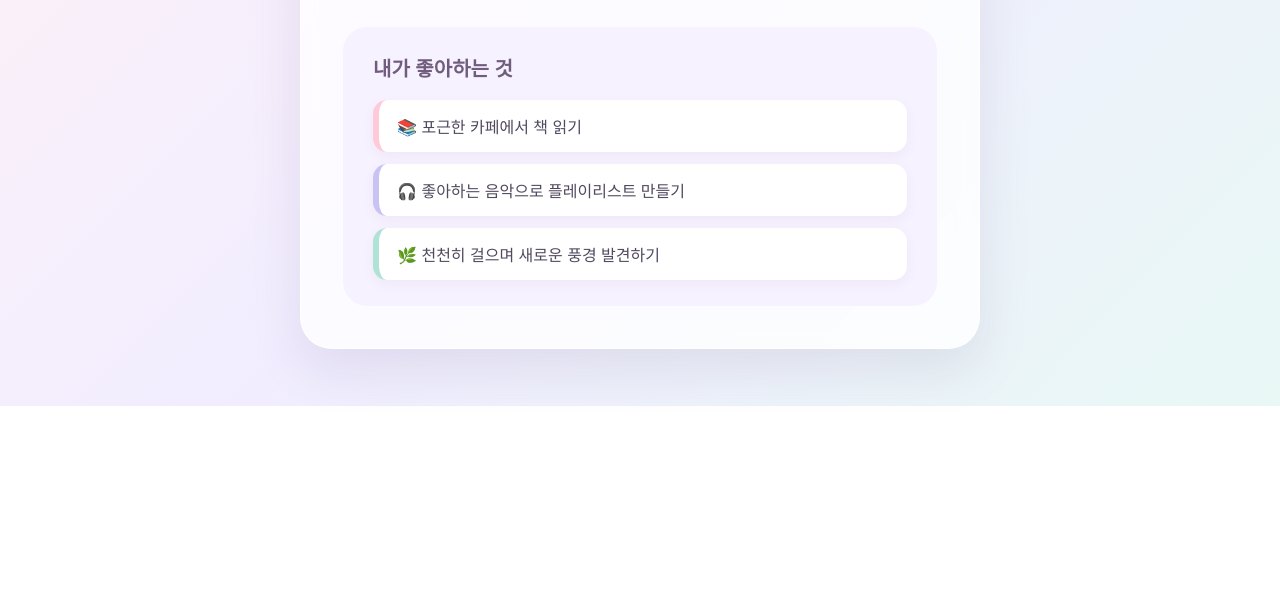
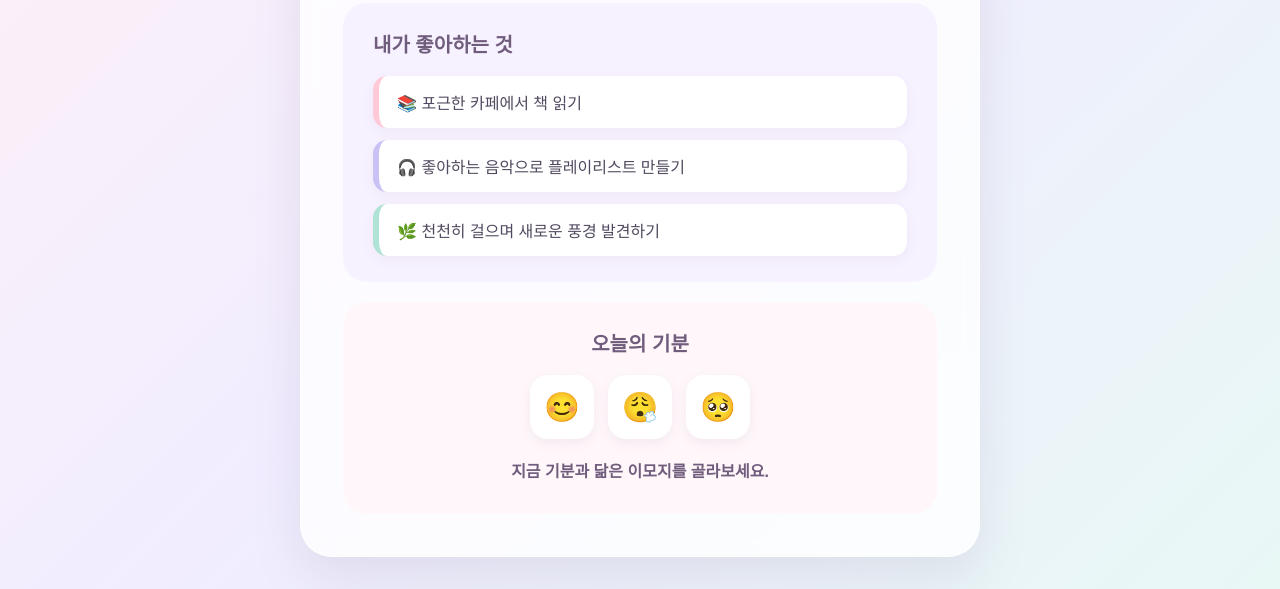
Before and after one commit to young0206/vibe-class, a plain HTML site: page vibe-week3/index.html in a window 1280 px wide. Shown: the part 394-983 px from the top of the page. Before the commit the page ends 800 px from the top, so only its background shows below. Drawn offline with Linux system fonts and the light colour scheme.

Commit message:
오늘의 기분 선택 기능 추가

```diff
--- a/vibe-week3/index.html
+++ b/vibe-week3/index.html
@@ -84,6 +84,54 @@
     li:nth-child(1) { border-left: 6px solid #ffc9d8; }
     li:nth-child(2) { border-left: 6px solid #c9c2f5; }
     li:nth-child(3) { border-left: 6px solid #afe3d5; }
+
+    .mood {
+      margin-top: 20px;
+      padding: 26px 30px;
+      background: #fff7fa;
+      border-radius: 24px;
+    }
+
+    .mood-buttons {
+      display: flex;
+      justify-content: center;
+      gap: 14px;
+    }
+
+    .mood-button {
+      width: 64px;
+      height: 64px;
+      padding: 0;
+      font-size: 1.8rem;
+      cursor: pointer;
+      background: #fff;
+      border: 2px solid transparent;
+      border-radius: 18px;
+      box-shadow: 0 4px 12px rgba(121, 101, 145, 0.09);
+      transition: transform 0.2s ease, border-color 0.2s ease, background 0.2s ease;
+    }
+
+    .mood-button:hover {
+      transform: translateY(-3px);
+    }
+
+    .mood-button:focus-visible {
+      outline: 3px solid rgba(112, 93, 125, 0.3);
+      outline-offset: 3px;
+    }
+
+    .mood-button[aria-pressed="true"] {
+      background: #f7f2ff;
+      border-color: #c9c2f5;
+    }
+
+    .mood-message {
+      min-height: 29px;
+      margin: 20px 0 0;
+      color: #705d7d;
+      font-weight: 600;
+      line-height: 1.6;
+    }
   </style>
 </head>
 <body>
@@ -100,6 +148,29 @@
         <li>🌿 천천히 걸으며 새로운 풍경 발견하기</li>
       </ul>
     </section>
+
+    <section class="mood" aria-labelledby="mood-title">
+      <h2 id="mood-title">오늘의 기분</h2>
+      <div class="mood-buttons" aria-label="오늘의 기분 선택">
+        <button class="mood-button" type="button" data-message="오늘의 설렘이 멋진 순간으로 이어질 거예요!" aria-label="신나는 기분" aria-pressed="false">😊</button>
+        <button class="mood-button" type="button" data-message="잠시 쉬어가도 괜찮아요. 지금도 충분히 잘하고 있어요." aria-label="지친 기분" aria-pressed="false">😮‍💨</button>
+        <button class="mood-button" type="button" data-message="마음이 흐린 날도 지나가요. 곁에서 다정하게 응원할게요." aria-label="속상한 기분" aria-pressed="false">🥺</button>
+      </div>
+      <p class="mood-message" aria-live="polite">지금 기분과 닮은 이모지를 골라보세요.</p>
+    </section>
   </main>
+
+  <script>
+    const moodButtons = document.querySelectorAll(".mood-button");
+    const moodMessage = document.querySelector(".mood-message");
+
+    moodButtons.forEach((button) => {
+      button.addEventListener("click", () => {
+        moodButtons.forEach((item) => item.setAttribute("aria-pressed", "false"));
+        button.setAttribute("aria-pressed", "true");
+        moodMessage.textContent = button.dataset.message;
+      });
+    });
+  </script>
 </body>
 </html>
```
